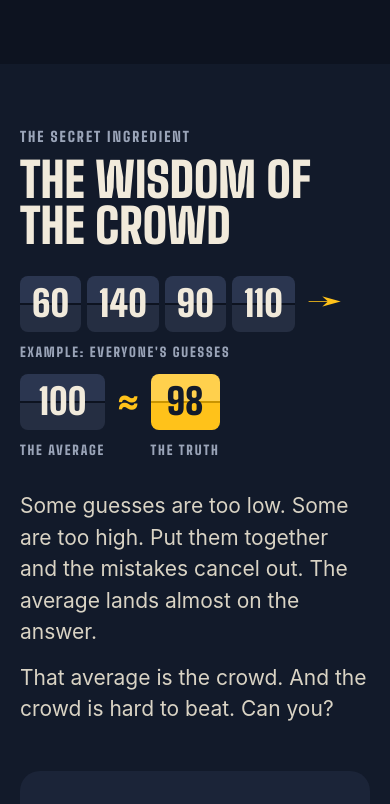
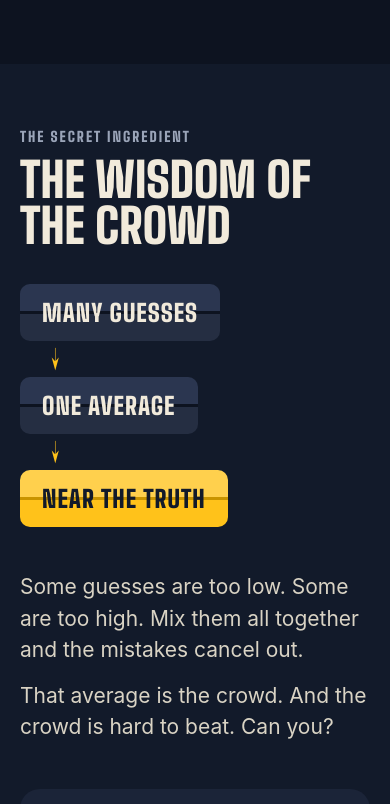
Before and after one commit to manic-club/rekludo-site, a plain HTML site: page index.html in a window 390 px wide. Shown: the part 2760-3564 px from the top of the page. Drawn offline with Linux system fonts and the light colour scheme.

Commit message:
Site feedback round 7: word-tile formula with arrows on its own full-width row, arrows point down on phones
Co-Authored-By: Claude Sonnet 5.5 <noreply@anthropic.com>

```diff
--- a/index.html
+++ b/index.html
@@ -90,18 +90,14 @@
   </section>
 
   <section id="why" class="wrap why" aria-labelledby="why-title">
+    <div class="cap">The secret ingredient</div>
+    <h2 id="why-title" style="margin-bottom: 36px">The wisdom of the crowd</h2>
+    <div class="formula" role="img" aria-label="Many guesses, averaged, land near the truth">
+      <span class="ft">Many guesses</span><span class="fo" aria-hidden="true">&rarr;</span><span class="ft">One average</span><span class="fo" aria-hidden="true">&rarr;</span><span class="ft gold">Near the truth</span>
+    </div>
     <div class="why-grid">
       <div>
-        <div class="cap">The secret ingredient</div>
-        <h2 id="why-title">The wisdom of the crowd</h2>
-        <div class="demo" role="img" aria-label="Example: guesses of 60, 140, 90 and 110 average out to 100. The real answer is 98.">
-          <div class="dg"><div class="dnums"><span class="num">60</span><span class="num">140</span><span class="num">90</span><span class="num">110</span></div><div class="cap">Example: everyone's guesses</div></div>
-          <span class="fo" aria-hidden="true">&rarr;</span>
-          <div class="dg"><span class="num">100</span><div class="cap">The average</div></div>
-          <span class="fo" aria-hidden="true">&asymp;</span>
-          <div class="dg"><span class="num gold">98</span><div class="cap">The truth</div></div>
-        </div>
-        <p class="why-text">Some guesses are too low. Some are too high. Put them together and the mistakes cancel out. The average lands almost on the answer.</p>
+        <p class="why-text">Some guesses are too low. Some are too high. Mix them all together and the mistakes cancel out.</p>
         <p class="why-text">That average is the crowd. And the crowd is hard to beat. Can you?</p>
       </div>
       <figure class="fact">
--- a/style.css
+++ b/style.css
@@ -133,18 +133,14 @@ h2 { font-size: clamp(48px, 6vw, 80px); line-height: .95; margin: 12px 0 48px; }
 
 /* the psychology bit */
 .why { padding: 96px 32px; }
-.why-grid { display: grid; grid-template-columns: minmax(0, 1.25fr) minmax(0, 1fr); gap: 56px; align-items: center; }
+.why-grid { display: grid; grid-template-columns: minmax(0, 1.25fr) minmax(0, 1fr); gap: 56px; align-items: start; }
 .why-text { font-size: 21px; line-height: 1.5; color: var(--soft); margin: 0 0 14px; max-width: 520px; }
-/* the magic formula: guesses -> average -> truth, with example numbers */
-.demo { display: flex; flex-wrap: wrap; align-items: flex-start; gap: 14px 12px; margin: 0 0 32px; }
-.dg { display: flex; flex-direction: column; gap: 12px; }
-.dnums { display: flex; gap: 6px; }
-.num { display: inline-flex; align-items: center; justify-content: center; min-width: 58px; padding: 10px 12px; border-radius: 8px;
-  font-family: var(--display); font-weight: 900; font-size: 36px; line-height: 1; color: var(--ink);
-  background: linear-gradient(to bottom, #2B3650 0, #2B3650 48%, #0D1320 48%, #0D1320 52%, #252E42 52%); }
-.num.gold { color: var(--board); background: linear-gradient(to bottom, #FFD04D 0, #FFD04D 48%, #C99400 48%, #C99400 52%, #FFC21A 52%); }
-.demo .cap { font-size: 13px; }
-.fo { font-family: var(--display); font-weight: 900; font-size: 40px; line-height: 1; color: var(--signal); padding-top: 8px; }
+/* the magic formula: many guesses -> one average -> near the truth */
+.formula { display: flex; flex-wrap: wrap; align-items: center; gap: 12px 14px; margin: 0 0 44px; }
+.ft { font-family: var(--display); text-transform: uppercase; font-weight: 900; font-size: clamp(24px, 3.4vw, 40px); letter-spacing: .04em; color: var(--ink);
+  padding: 14px 22px; border-radius: 10px; background: linear-gradient(to bottom, #2B3650 0, #2B3650 48%, #0D1320 48%, #0D1320 52%, #252E42 52%); }
+.ft.gold { color: var(--board); background: linear-gradient(to bottom, #FFD04D 0, #FFD04D 48%, #C99400 48%, #C99400 52%, #FFC21A 52%); }
+.fo { font-family: var(--display); font-weight: 900; font-size: clamp(28px, 3.6vw, 44px); line-height: 1; color: var(--signal); }
 .why h2 { margin-bottom: 28px; }
 .fact { margin: 0; background: var(--card); border-radius: 20px; padding: 36px; }
 .fact-tiles { display: flex; gap: 8px; }
@@ -155,4 +151,6 @@ h2 { font-size: clamp(48px, 6vw, 80px); line-height: .95; margin: 12px 0 48px; }
   .why { padding: 64px 20px; }
   .why-grid { grid-template-columns: 1fr; gap: 32px; }
   .chips li { font-size: 15px; }
+  .formula { flex-direction: column; align-items: flex-start; gap: 4px; }
+  .fo { transform: rotate(90deg); margin-left: 22px; }
 }
```
